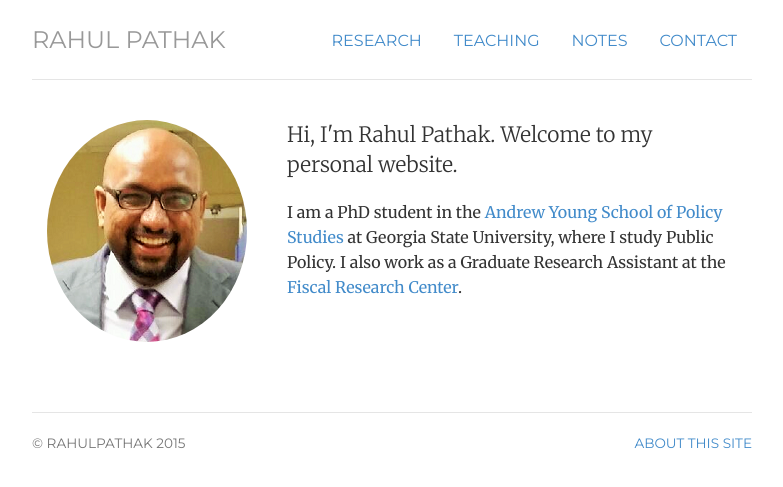
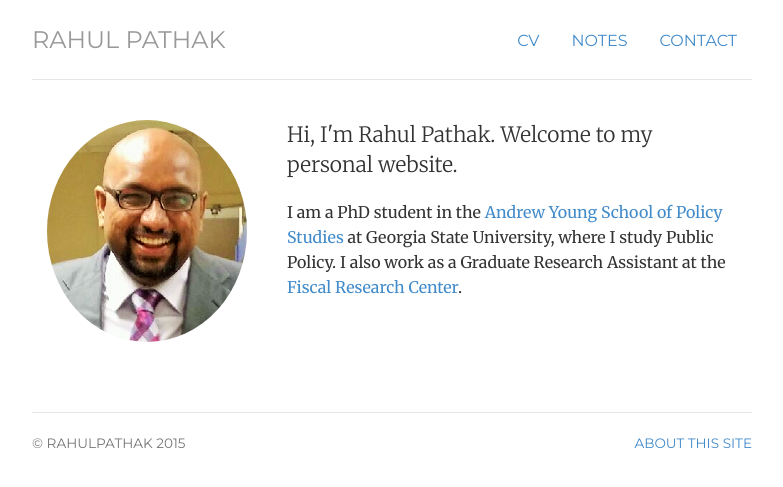
Before and after one commit to pathak-rahul/pathak-rahul.github.io, a Jekyll site: the page built from index.html, in a window 1280 px wide. Shown: the top 487 px of the page, without its empty margins (248-1031 px from the left). Built offline with Jekyll 4.4.1, drawn with Linux system fonts in a browser that asks for light colours.

Commit message:
Update header.html

```diff
--- a/_includes/header.html
+++ b/_includes/header.html
@@ -1,7 +1,6 @@
 <div class="header">
 	<ul class="nav nav-pills pull-right">
-		<li class="{{ page.research }}"><a href="/research" title="RESEARCH">RESEARCH</a></li>
-		<li class="{{ page.teaching}}"><a href="/teaching" title="TEACHING">TEACHING</a></li>
+		<li class="{{ page.CV }}"><a href="/CV" title="CV">CV</a></li>
 		<li class="{{ page.notes }}"><a href="/notes" title="Notes">Notes</a></li>
 		<li class="{{ page.contact }}"><a href="/contact" title="Contact">Contact</a></li>
 	</ul>
```
